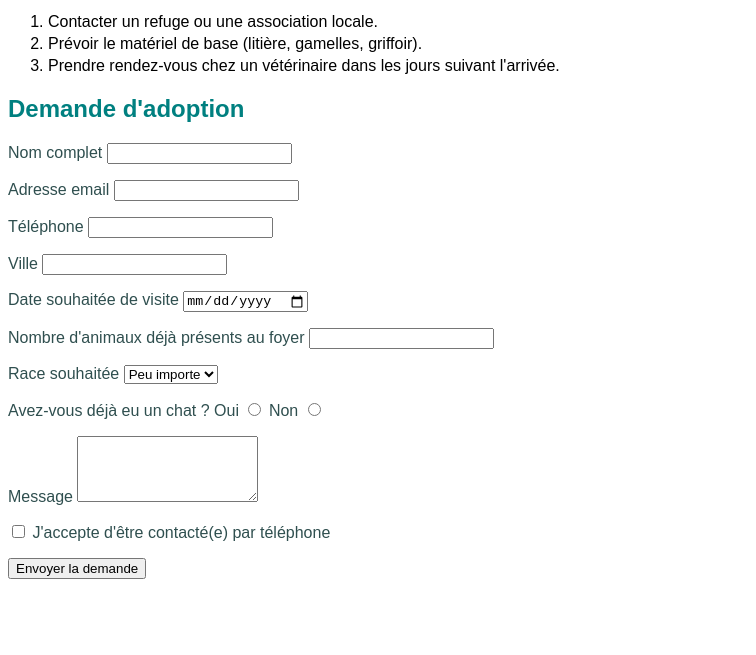
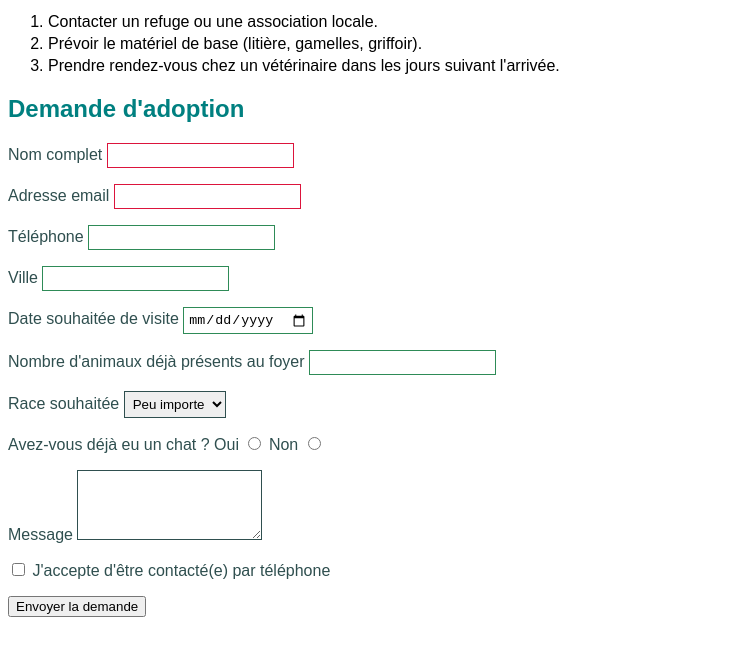
Before and after one commit to chemlalim993-bot/web-ap-chemlali-mariam, a plain HTML site: page cours/html-css/09-css-formulaires/adoption.html in a window 1280 px wide. Shown: the part 139-794 px from the top of the page, without its empty margins (0-756 px from the left). Drawn offline with Linux system fonts and the light colour scheme.

Commit message:
Partie 9 : mise en forme du formulaire, focus et validation visuelle

```diff
--- a/cours/html-css/09-css-formulaires/style.css
+++ b/cours/html-css/09-css-formulaires/style.css
@@ -102,3 +102,25 @@ thead {
 tbody tr:nth-child(even) {
     background-color: whitesmoke;
 }
+
+input,
+select,
+textarea {
+    border: 1px solid darkslategray;
+    padding: 4px;
+}
+
+input:focus,
+select:focus,
+textarea:focus {
+    outline: 2px solid steelblue;
+    outline-offset: 1px;
+}
+
+input:valid {
+    border-color: seagreen;
+}
+
+input:invalid {
+    border-color: crimson;
+}
```
Also changed, not shown: cours/html-css/09-css-formulaires/index.html (+2 -2 lines).
